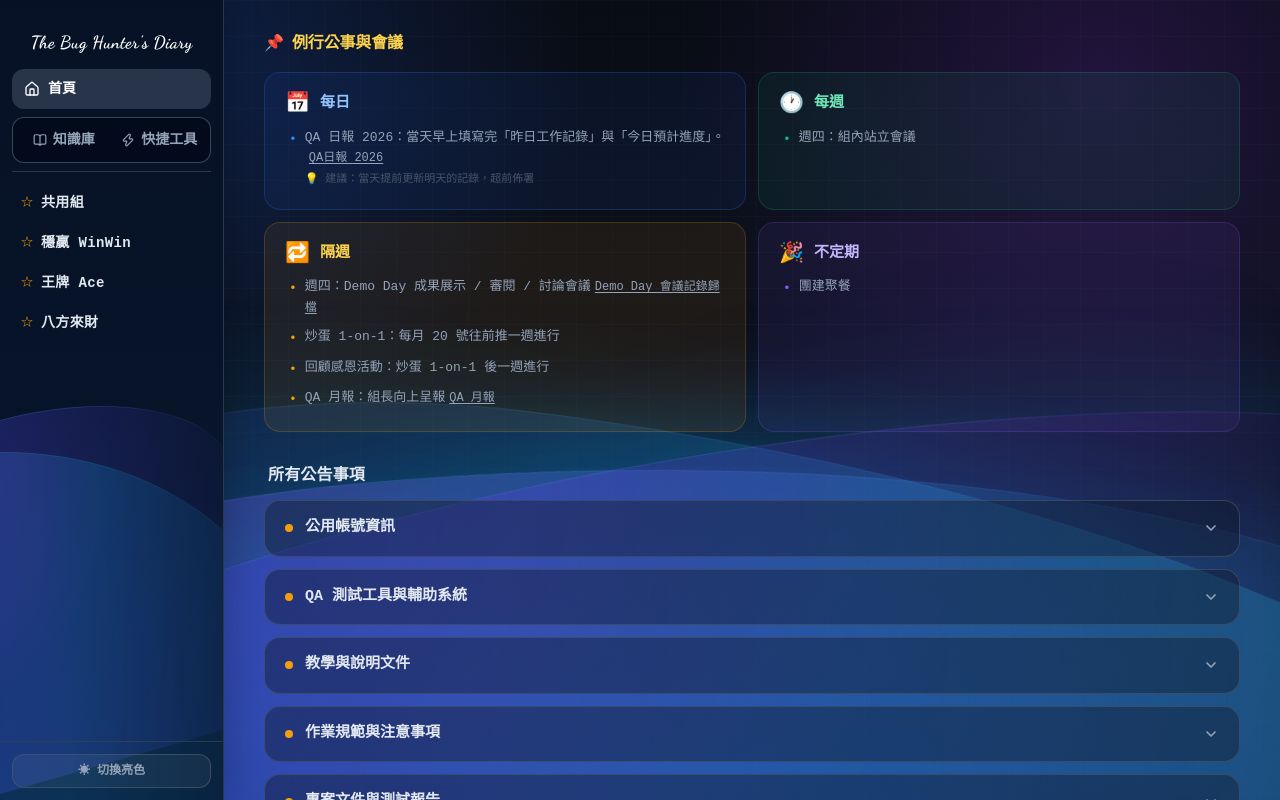
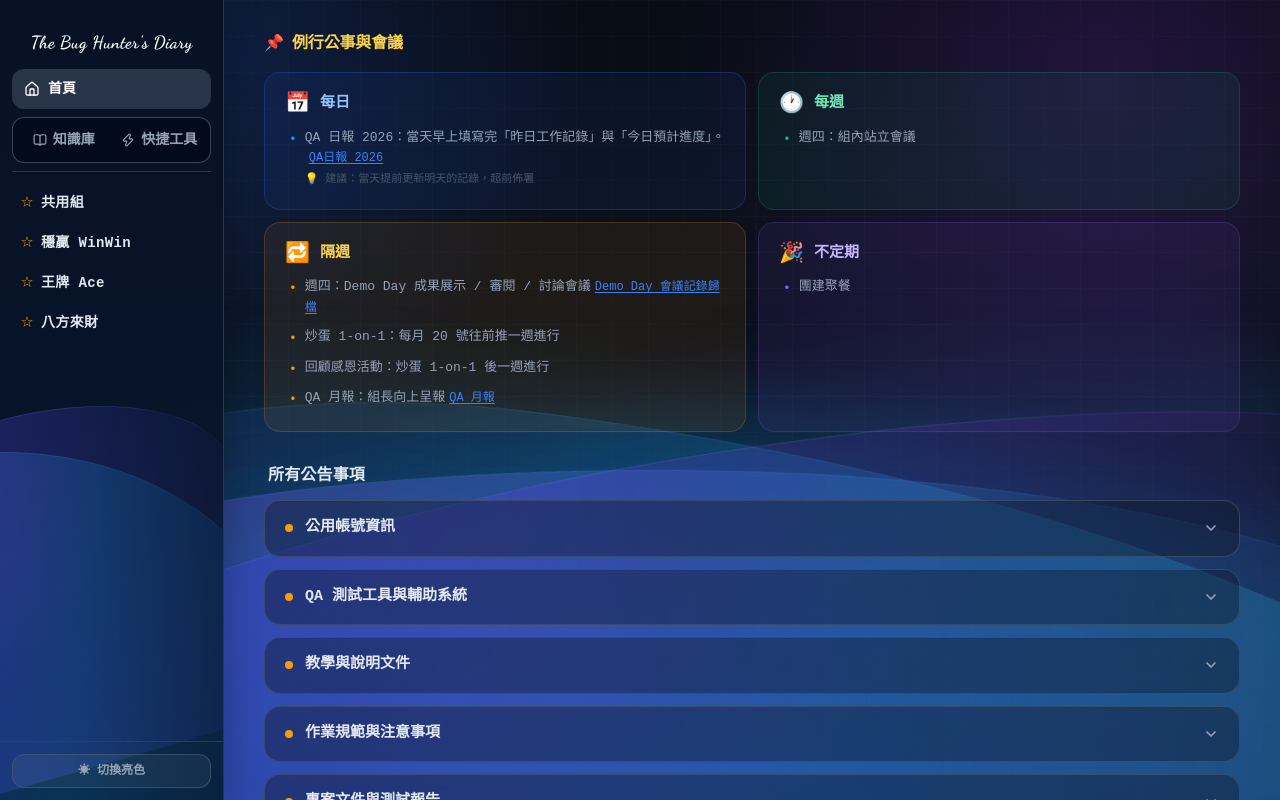
Before and after one commit to cloud52321/QA, a Next.js app: page / in a window 1280 px wide. Built offline with nearby package versions, Linux system fonts and the light colour scheme.

Commit message:
Add files via upload

```diff
--- a/src/app/HomeView.tsx
+++ b/src/app/HomeView.tsx
@@ -623,7 +623,7 @@ export const HomeView: React.FC<{ isDark?: boolean }> = ({ isDark = true }) => {
                         {item.text}
                         {'link' in item && item.link && (
                           <a href={item.link.url} target="_blank" rel="noopener noreferrer"
-                            style={{ color: T.link, textDecoration: 'underline', textUnderlineOffset: 2, marginLeft: 4, fontSize: '0.75rem' }}>
+                            style={{ color: T.textLink, textDecoration: 'underline', textUnderlineOffset: 2, marginLeft: 4, fontSize: '0.75rem' }}>
                             {item.link.label}
                           </a>
                         )}
@@ -714,7 +714,7 @@ export const HomeView: React.FC<{ isDark?: boolean }> = ({ isDark = true }) => {
                             <td key={ci} style={{ padding: '10px 16px', border: `1px solid ${T.tableBorder}`, verticalAlign: 'top', textAlign: 'center', background: T.tableCellBg }}>
                               {cell ? (
                                 <a href={cell.url} target="_blank" rel="noopener noreferrer"
-                                  style={{ display: 'inline-flex', alignItems: 'center', gap: 6, color: T.link, textDecoration: 'none', fontSize: '0.75rem', lineHeight: 1.5 }}>
+                                  style={{ display: 'inline-flex', alignItems: 'center', gap: 6, color: T.textLink, textDecoration: 'none', fontSize: '0.75rem', lineHeight: 1.5 }}>
                                   <span style={{ color: T.textFaint, flexShrink: 0 }}>▣</span>
                                   {cell.label}
                                 </a>
@@ -752,7 +752,7 @@ export const HomeView: React.FC<{ isDark?: boolean }> = ({ isDark = true }) => {
                               {item.text}
                               {item.links && item.links.map((lk, li) => (
                                 <a key={li} href={lk.url} target="_blank" rel="noopener noreferrer"
-                                  style={{ color: T.link, textDecoration: 'underline', textUnderlineOffset: 2, marginLeft: 4, fontSize: '0.75rem' }}>
+                                  style={{ color: T.textLink, textDecoration: 'underline', textUnderlineOffset: 2, marginLeft: 4, fontSize: '0.75rem' }}>
                                   {lk.label}
                                 </a>
                               ))}
```
